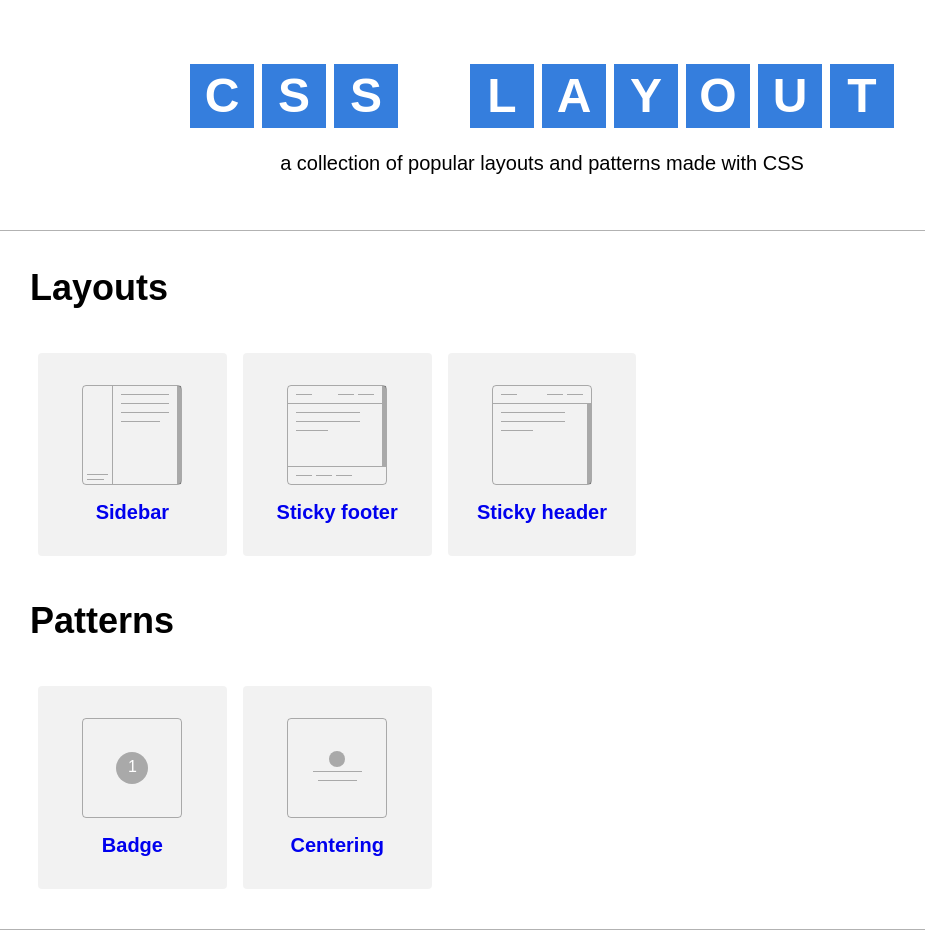
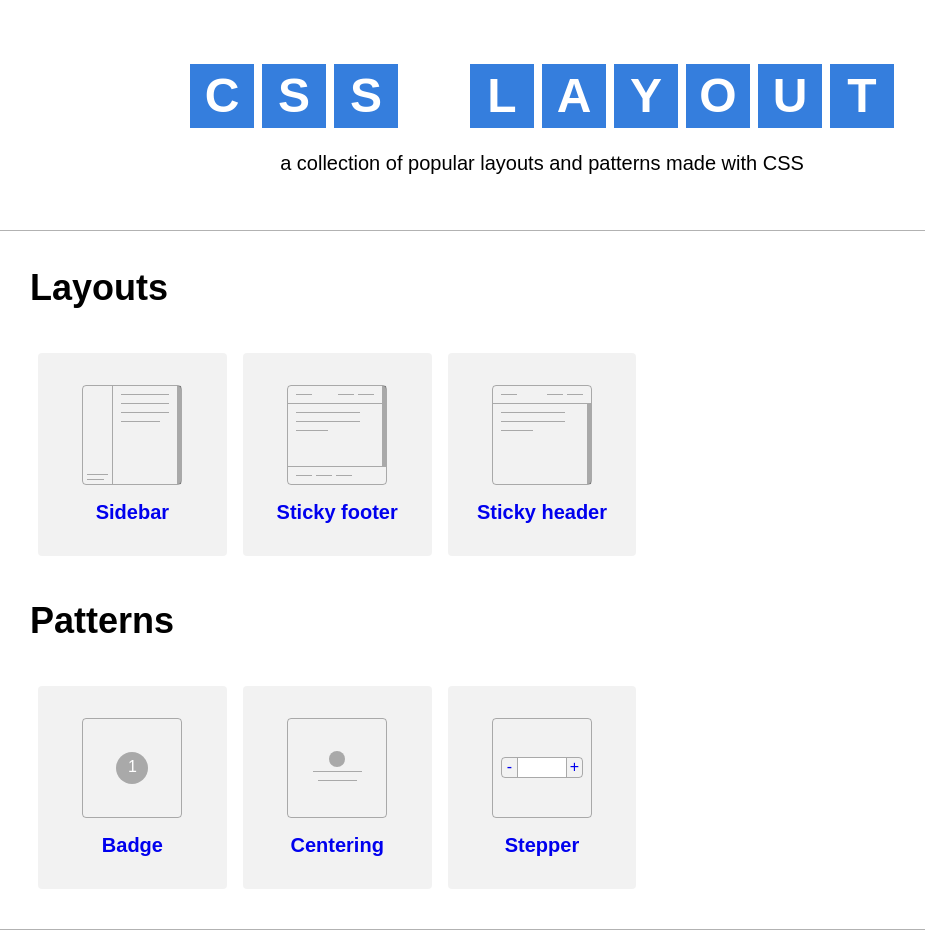
Before and after one commit to phuocng/csslayout, a React (Vite) app: page / in a window 1280 px wide. Shown: the top 952 px of the page, without its empty margins (98-1023 px from the left). Built offline with nearby package versions, Linux system fonts and the light colour scheme; a small style sheet from the web is missing.

Commit message:
Add stepper cover

```diff
--- a/client/Home.jsx
+++ b/client/Home.jsx
@@ -6,6 +6,7 @@ import CenterCover from './covers/CenterCover';
 import SidebarCover from './covers/SidebarCover';
 import StickyFooterCover from './covers/StickyFooterCover';
 import StickyHeaderCover from './covers/StickyHeaderCover';
+import StepperCover from './covers/StepperCover';
 import Layout from './Layout';
 import useDocumentTitle from './useDocumentTitle';
 
@@ -67,6 +68,12 @@ const Home = () => {
                             <h4 className="f4 mv0 pt3">Centering</h4>
                         </Link>
                     </div>
+                    <div className="pa2 w-20">
+                        <Link to="/stepper" className="link flex flex-column items-center justify-center bg-black-05 br2 ph3 pv4">
+                            <StepperCover />
+                            <h4 className="f4 mv0 pt3">Stepper</h4>
+                        </Link>
+                    </div>
                 </div>
             </div>
         </Layout>
--- /dev/null
+++ b/client/covers/StepperCover.jsx
@@ -0,0 +1,19 @@
+import React from 'react';
+
+import Frame from '../placeholders/Frame';
+
+const StepperCover = () => {
+    return (
+        <Frame>
+            <div className="h-100 flex items-center justify-center pa2">
+                <div className="b--black-30 ba br2 flex w-100">
+                    <div className="w-20 br b--black-30 tc">-</div>
+                    <div className="flex-grow-1 bg-white"></div>
+                    <div className="w-20 bl b--black-30 tc">+</div>
+                </div>
+            </div>
+        </Frame>
+    );
+};
+
+export default StepperCover;
```
Also changed, not shown: client/placeholders/VerticalLine.jsx (added, +12 -0 lines).
